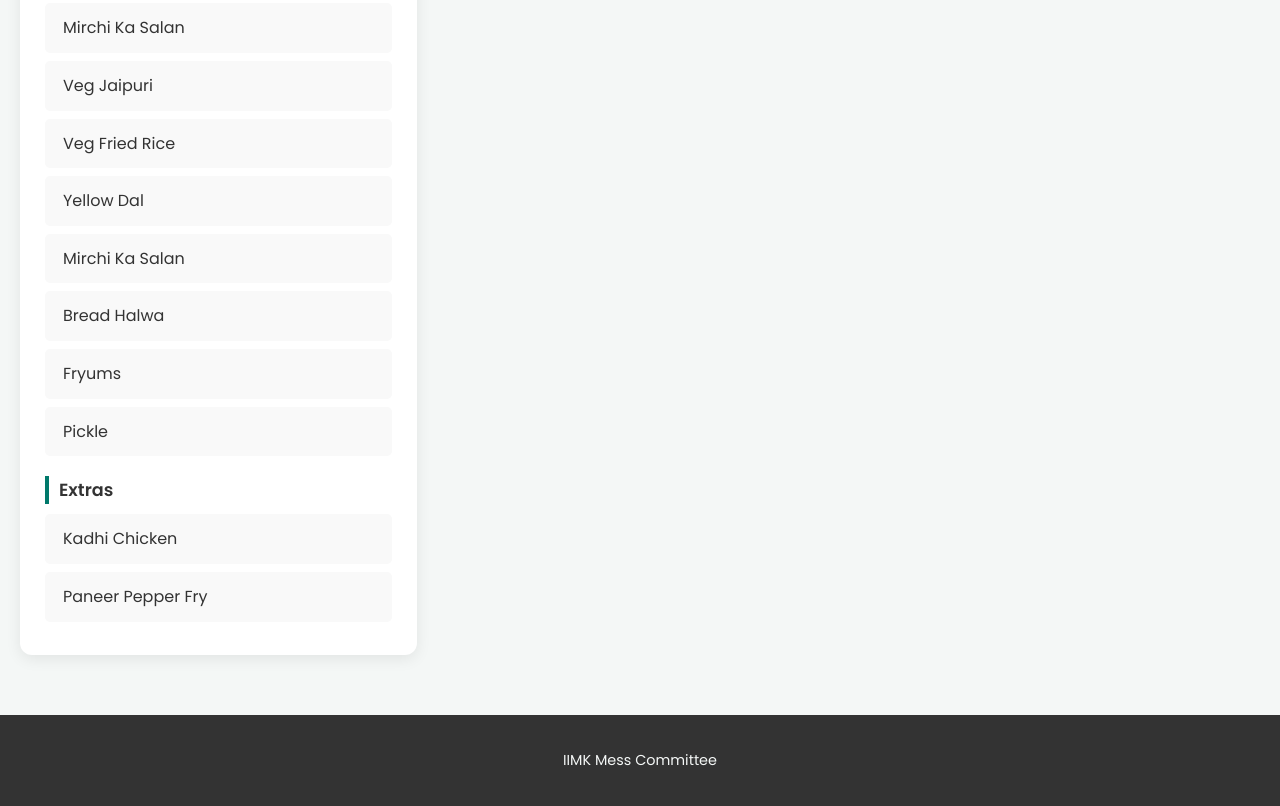
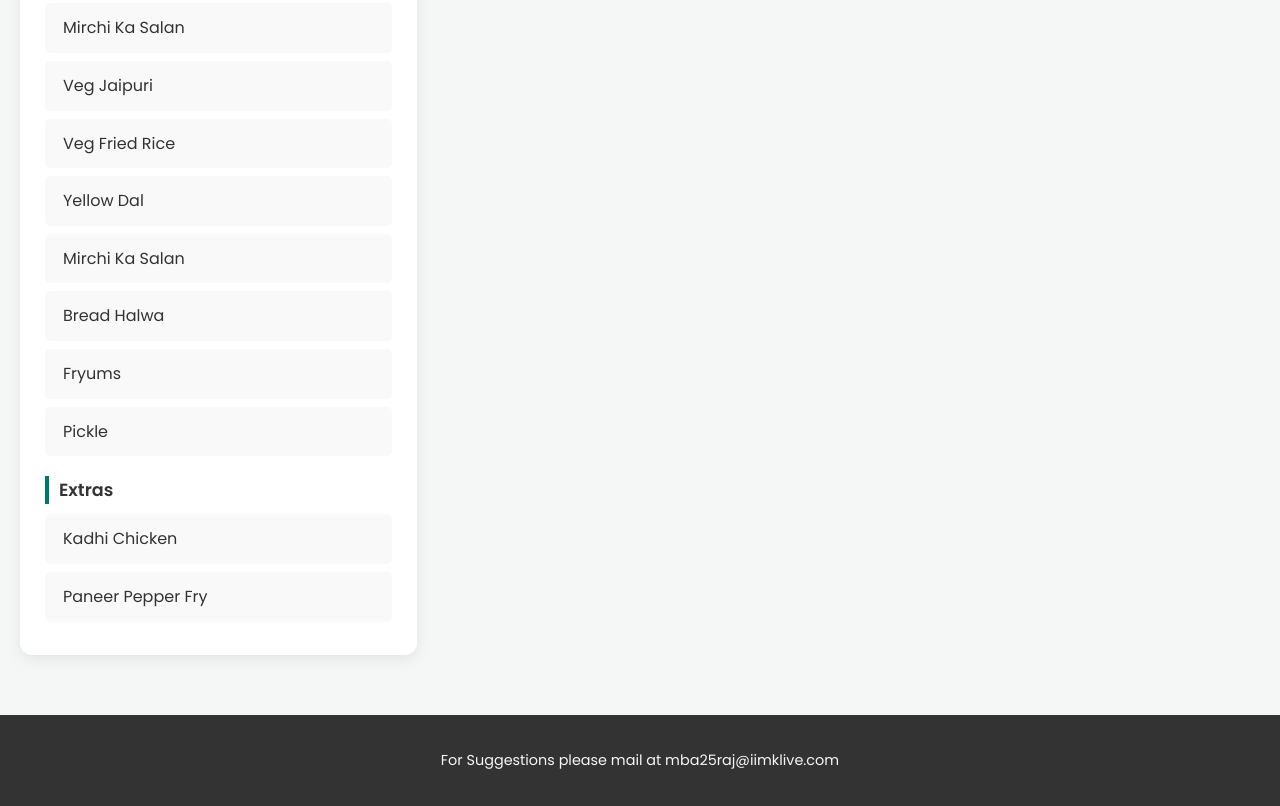
Before and after one commit to raj27072002/MessMenuIIMK, a plain HTML site: page index.html in a window 1280 px wide. Shown: the part 1573-2379 px from the top of the page. Drawn offline with Linux system fonts and the light colour scheme.

Commit message:
Update index.html

```diff
--- a/index.html
+++ b/index.html
@@ -235,7 +235,7 @@
     </main>
 
     <footer>
-        <p>IIMK Mess Committee</p>
+        <p>For Suggestions please mail at mba25raj@iimklive.com</p>
     </footer>
 
     <script>
```
